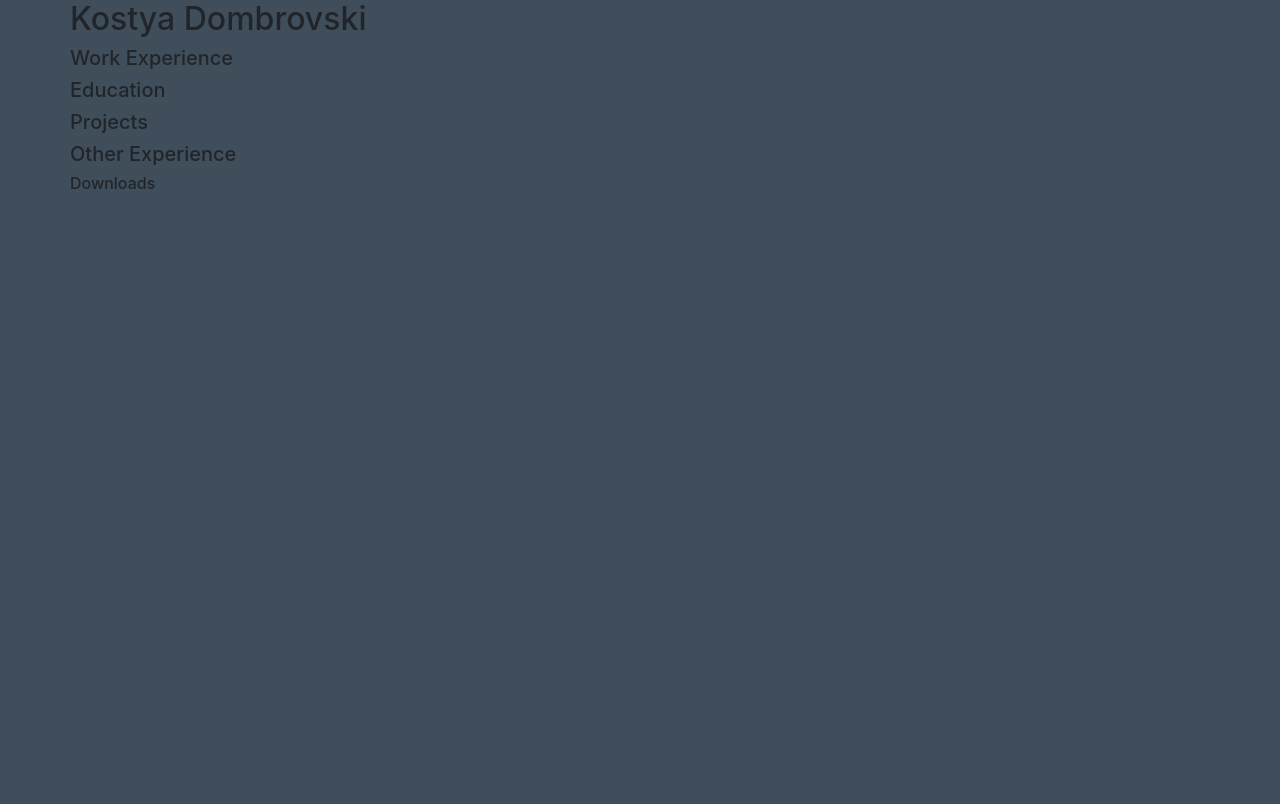
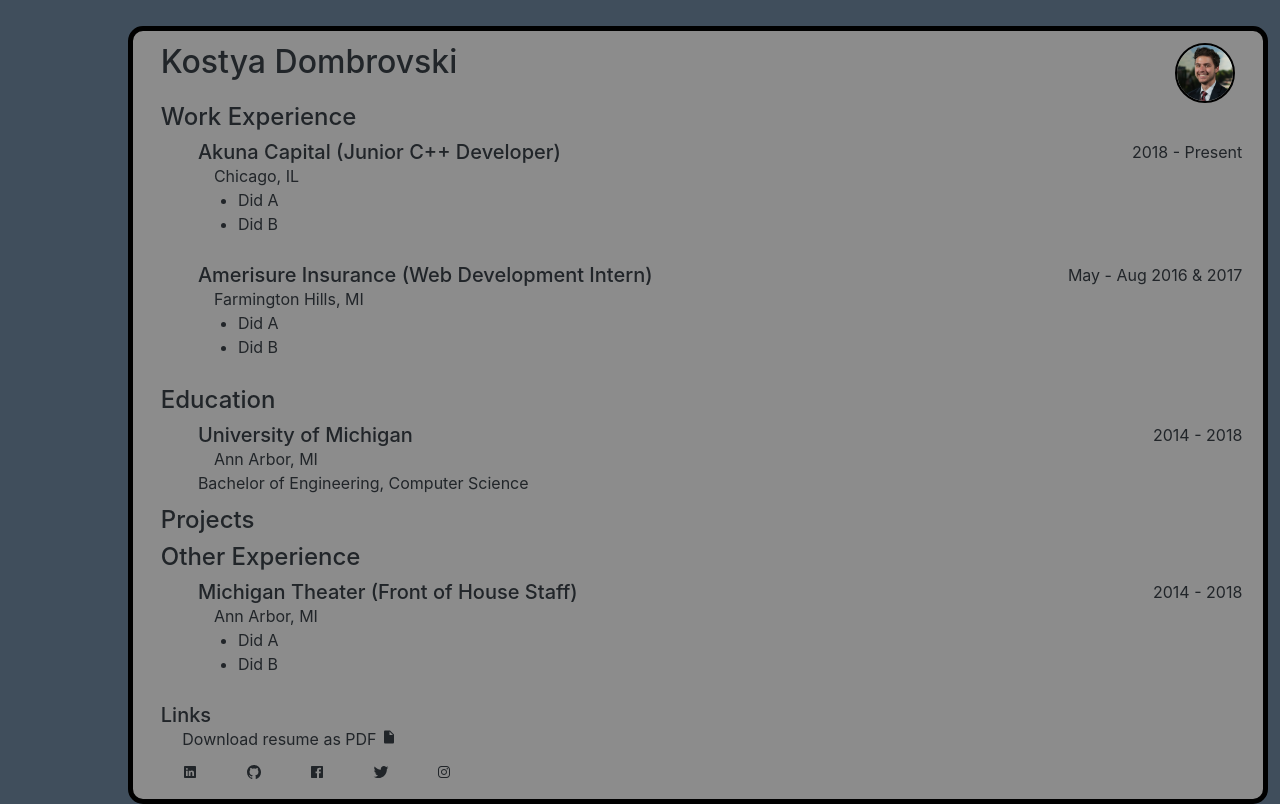
Before and after one commit to kdmbrv/kdmbrv.github.io, a plain HTML site: page index.html in a window 1280 px wide. Drawn offline with nearby package versions, Linux system fonts and the light colour scheme.

Commit message:
Add basic content plan, adjust some formatting

```diff
--- a/index.html
+++ b/index.html
@@ -4,35 +4,152 @@
 <head>
     <title>Kostya Dombrovski</title>
 
+    <!-- Javascript file -->
     <script src='scripts/script.js'></script>
+    <!-- Ionicons -->
+    <script type="module" src="https://unpkg.com/ionicons@4.5.10-0/dist/ionicons/ionicons.esm.js"></script>
+    <script nomodule="" src="https://unpkg.com/ionicons@4.5.10-0/dist/ionicons/ionicons.js"></script>
 
+    <!-- Boostrap css -->
     <link rel="stylesheet" href="https://stackpath.bootstrapcdn.com/bootstrap/4.4.1/css/bootstrap.min.css" integrity="sha384-Vkoo8x4CGsO3+Hhxv8T/Q5PaXtkKtu6ug5TOeNV6gBiFeWPGFN9MuhOf23Q9Ifjh" crossorigin="anonymous">
+    <!-- Css file -->
     <link rel="stylesheet" type="text/css" href="style/style.css">
 
     <meta name="viewport" content="width=device-width, initial-scale=1, shrink-to-fit=no">
 </head>
 
 <body>
-    <div class="container">
-        <div class="internal-contianer">
-            <div class="row heading">
+    <div class="container main-container">
+        <div class="row justify-content-between heading">
+            <div class="col-auto mr-auto">
                 <h2 class="float-left">Kostya Dombrovski</h2>
-                <!--img src="files/headshot_round.png" class="img-fluid float-right headshot"-->
             </div>
-            <div class="row">
-                <h5>Work Experience</h5>
+            <div class="col-auto">
+                <img src="files/headshot_round.png" class="img-fluid headshot">
             </div>
-            <div class="row">
-                <h5>Education</h5>
+        </div>
+        <div class="row row-cols-1">
+            <div class="col">
+                <h4>Work Experience</h4>
             </div>
-            <div class="row">
-                <h5>Projects</h5>
+            <div class="col inner-content">
+                <div class="row justify-content-between">
+                    <div class="col-auto mr-auto">
+                        <h5>Akuna Capital (Junior C++ Developer)</h5>
+                        <p class="location">Chicago, IL</p>
+                    </div>
+                    <div class="col-auto">
+                        2018 - Present
+                    </div>
+                </div>
+                <div class="row">
+                    <div class="col">
+                        <ul>
+                            <li>Did A</li>
+                            <li>Did B</li>
+                        </ul>
+                    </div>
+                </div>
             </div>
-            <div class="row">
-                <h5>Other Experience</h5>
+            <div class="col inner-content">
+                <div class="row justify-content-between">
+                    <div class="col-auto mr-auto">
+                        <h5>Amerisure Insurance (Web Development Intern)</h5>
+                        <p class="location">Farmington Hills, MI</p>
+                    </div>
+                    <div class="col-auto">
+                        May - Aug 2016 & 2017
+                    </div>
+                </div>
+                <div class="row">
+                    <div class="col">
+                        <ul>
+                            <li>Did A</li>
+                            <li>Did B</li>
+                        </ul>
+                    </div>
+                </div>
             </div>
-            <div class="row">
-                <h6>Downloads</h6>
+        </div>
+        <div class="row row-cols-1">
+            <div class="col">
+                <h4>Education</h4>
+            </div>
+            <div class="col inner-content">
+                <div class="row justify-content-between">
+                    <div class="col-auto mr-auto">
+                        <h5>University of Michigan</h5>
+                        <p class="location">Ann Arbor, MI</p>
+                    </div>
+                    <div class="col-auto">
+                        2014 - 2018
+                    </div>
+                </div>
+                <div class="row">
+                    <div class="col">
+                        Bachelor of Engineering, Computer Science
+                        <br />
+                    </div>
+                </div>
+            </div>
+        </div>
+        <div class="row row-cols-1">
+            <div class="col">
+                <h4>Projects</h4>
+            </div>
+            <div class="col">
+            </div>
+        </div>
+        <div class="row row-cols-1">
+            <div class="col">
+                <h4>Other Experience</h4>
+            </div>
+            <div class="col inner-content">
+                <div class="row justify-content-between">
+                    <div class="col-auto mr-auto">
+                        <h5>Michigan Theater (Front of House Staff)</h5>
+                        <p class="location">Ann Arbor, MI</p>
+                    </div>
+                    <div class="col-auto">
+                        2014 - 2018
+                    </div>
+                </div>
+                <div class="row">
+                    <div class="col">
+                        <ul>
+                            <li>Did A</li>
+                            <li>Did B</li>
+                        </ul>
+                    </div>
+                </div>
+            </div>
+        </div>
+        <div class="row row-cols-1">
+            <div class="col">
+                <h5>Links</h5>
+            </div>
+            <div class="col">
+                <a href="./files/resume.pdf" download class="resume-link">
+                    Download resume as PDF
+                    <ion-icon name="document"></ion-icon>
+                </a>
+            </div>
+            <div class="col icons">
+                <a href="https://www.linkedin.com/in/kostyadombrovski/" class="icon-link">
+                    <ion-icon name="logo-linkedin"></ion-icon>
+                </a>
+                <a href="https://github.com/kdmbrv" class="icon-link">
+                    <ion-icon name="logo-github"></ion-icon>
+                </a>
+                <a href="https://www.facebook.com/kdmbrv" class="icon-link">
+                    <ion-icon name="logo-facebook"></ion-icon>
+                </a>
+                <a href="https://twitter.com/kdmbrv" class="icon-link">
+                    <ion-icon name="logo-twitter"></ion-icon>
+                </a>
+                <a href="https://www.instagram.com/kdmbrv/" class="icon-link">
+                    <ion-icon name="logo-instagram"></ion-icon>
+                </a>
             </div>
         </div>
     </div>
--- a/style/style.css
+++ b/style/style.css
@@ -9,7 +9,82 @@
 
 .headshot {
     border-radius: 50%;
-    border: 5px solid black;
+    border: 2px solid black;
     height: 60px;
     width: 60px;
 }
+
+.main-container {
+    margin-left: 10%;
+    margin-right: 10%;
+    margin-top: 2%;
+    background-color: #8c8c8c;
+    padding: 1%;
+    border: 5px solid black;
+    border-radius: 15px;
+}
+
+.row {
+    margin-right: 0px;
+    margin-left: 0px;
+}
+
+.inner-content {
+    margin-left: 2%;
+    margin-right: 2%;
+    margin-bottom: 1%;
+}
+
+h5 {
+    margin-bottom: 0;
+}
+
+.location {
+    margin-left: 1rem;
+    margin-bottom: 0rem;
+}
+
+a {
+    color: #212529;
+    margin-left: 2%;
+    margin-right: 2%;
+}
+
+a:hover {
+    color: #022f5c;
+    text-decoration: none;
+}
+
+/*.resume-link {
+    color: #212529;
+    margin-left: 2%;
+    margin-right: 2%;
+}
+
+.resume-link:hover {
+    color: #022f5c;
+    text-decoration: none;
+}*/
+
+.icons {
+    margin-top: 1%;
+}
+
+/*.icon-link {
+    color: #212529;
+    margin-left: 2%;
+    margin-right: 2%;
+}
+
+.icon-link:link {
+}
+
+.icon-link:visited {
+}
+
+.icon-link:hover {
+    color: #022f5c;
+}
+
+.icon-link:active {
+}*/
```
